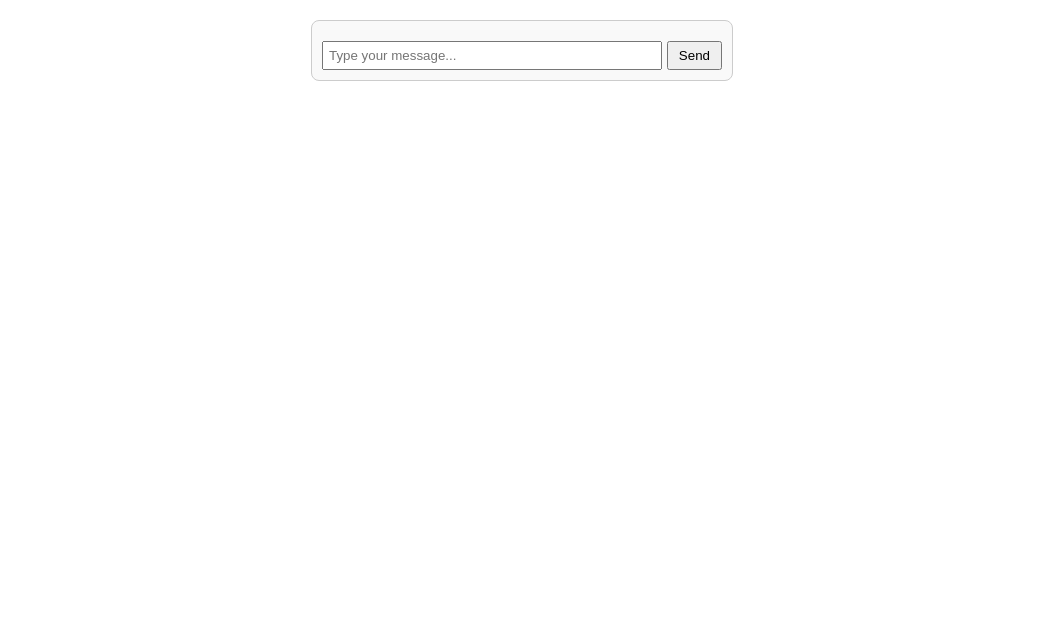
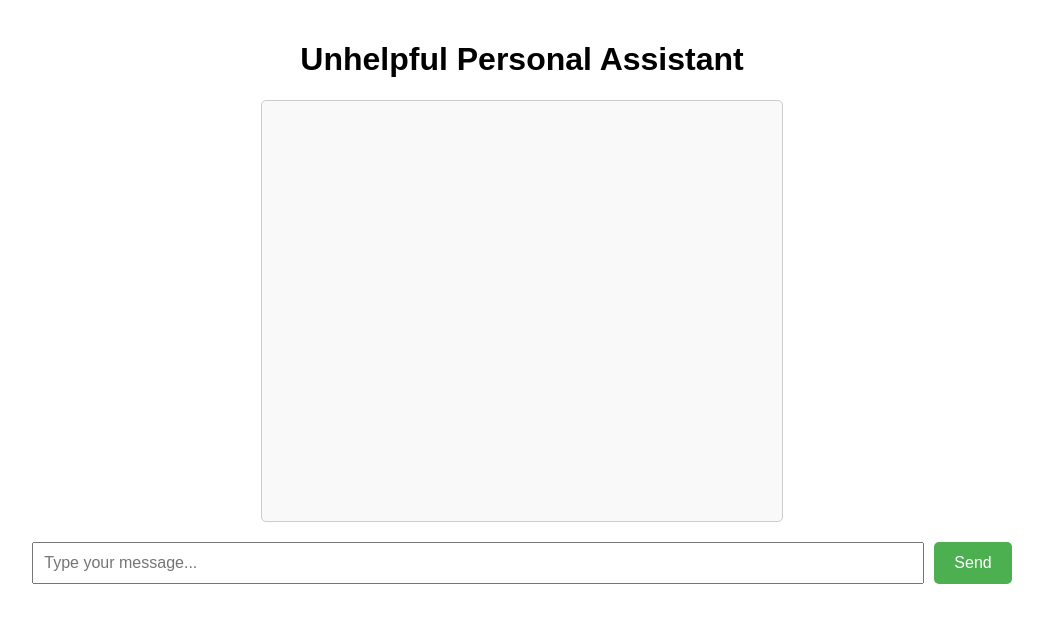
Before and after one commit to manthranatarajan/skibidiassistant, a React (Create React App) app: page / in a window 1280 px wide. Shown: the top 622 px of the page, without its empty margins (118-1161 px from the left). Built offline with nearby package versions, Linux system fonts and the light colour scheme.

Commit message:
chatbot .5done yapper d1

```diff
--- a/package.json
+++ b/package.json
@@ -6,6 +6,8 @@
     "@testing-library/jest-dom": "^5.17.0",
     "@testing-library/react": "^13.4.0",
     "@testing-library/user-event": "^13.5.0",
+    "dotenv": "^16.4.5",
+    "openai": "^4.73.1",
     "react": "^18.3.1",
     "react-dom": "^18.3.1",
     "react-scripts": "5.0.1",
--- a/src/App.css
+++ b/src/App.css
@@ -1,81 +1,59 @@
 .App {
   font-family: Arial, sans-serif;
   text-align: center;
-  margin: 20px;
+  padding: 20px;
 }
 
-.App-logo {
-  height: 40vmin;
-  pointer-events: none;
-}
-
-@media (prefers-reduced-motion: no-preference) {
-  .App-logo {
-    animation: App-logo-spin infinite 20s linear;
-  }
-}
-
-.App-header {
-  background-color: #282c34;
-  min-height: 100vh;
-  display: flex;
-  flex-direction: column;
-  align-items: center;
-  justify-content: center;
-  font-size: calc(10px + 2vmin);
-  color: white;
-}
-
-.App-link {
-  color: #61dafb;
-}
-
-/* added styling for App.js */
-
-.chat-window {
-  width: 400px;
-  margin: 0 auto;
+.chatbox {
   border: 1px solid #ccc;
-  border-radius: 8px;
+  border-radius: 5px;
+  width: 80%;
+  max-width: 500px;
+  height: 400px;
+  margin: 20px auto;
+  overflow-y: auto;
   padding: 10px;
-  background: #f9f9f9;
-}
-
-.chat-history {
-  max-height: 300px;
-  overflow-y: scroll;
-  margin-bottom: 10px;
-  text-align: left;
+  background-color: #f9f9f9;
 }
 
 .user-message {
-  color: blue;
+  text-align: right;
+  color: #4a90e2;
 }
 
-.bot-message {
-  color: green;
+.chatbot-message {
+  text-align: left;
+  color: #d9534f;
 }
 
-.chat-input {
-  display: flex;
-  gap: 5px;
+.loading {
+  font-style: italic;
+  color: gray;
 }
 
-input {
-  flex: 1;
-  padding: 5px;
+.chat-form {
+  display: flex;
+  justify-content: center;
+  gap: 10px;
+  margin-top: 10px;
 }
 
-button {
-  padding: 5px 10px;
+.chat-form input {
+  width: 70%;
+  padding: 10px;
+  font-size: 16px;
+}
+
+.chat-form button {
+  padding: 10px 20px;
+  font-size: 16px;
+  background-color: #4caf50;
+  color: white;
+  border: none;
+  border-radius: 5px;
   cursor: pointer;
 }
 
-@keyframes App-logo-spin {
-  from {
-    transform: rotate(0deg);
-  }
-  to {
-    transform: rotate(360deg);
-  }
+.chat-form button:hover {
+  background-color: #45a049;
 }
--- a/src/App.js
+++ b/src/App.js
@@ -1,4 +1,4 @@
-import logo from './logo.svg';
+//import logo from './logo.svg';
 import './App.css';
 import React, { useState } from "react";
 import { getUnhelpfulResponse } from "./chatbotlogic";
@@ -7,35 +7,59 @@ function App() {
 
   const [userInput, setUserInput] = useState("");
   const [chatHistory, setChatHistory] = useState([]);
+  const [isLoading, setIsLoading] = useState(false); // Loading indicator
 
-  const handleSendMessage = () => {
-    const botResponse = getUnhelpfulResponse(userInput);
-    setChatHistory([...chatHistory, { sender: "You", text: userInput }, { sender: "Bot", text: botResponse }]);
+  const handleSubmit = async (e) => {
+    e.preventDefault(); // Prevent page refresh
+    if (!userInput.trim()) return; // Ignore empty input
+
+    // Add user input to chat history
+    setChatHistory((prev) => [...prev, { sender: "User", text: userInput }]);
+    setIsLoading(true); // Show loading indicator
+
+    try {
+      const response = await getUnhelpfulResponse(userInput);
+      // Add chatbot response to chat history
+      setChatHistory((prev) => [...prev, { sender: "Chatbot", text: response }]);
+    } catch (error) {
+      setChatHistory((prev) => [
+        ...prev,
+        { sender: "Chatbot", text: "Oops! Something went wrong." },
+      ]);
+    }
+
+    setIsLoading(false); // Hide loading indicator
     setUserInput(""); // Clear input field
   };
 
-
   return (
     <div className="App">
-      <div className="chat-window">
-        <div className="chat-history">
+      <h1>Unhelpful Personal Assistant</h1>
+
+      <div className="chatbox">
         {chatHistory.map((message, index) => (
-            <div key={index} className={message.sender === "You" ? "user-message" : "bot-message"}>
+          <div
+            key={index}
+            className={message.sender === "User" ? "user-message" : "chatbot-message"}
+          >
             <strong>{message.sender}: </strong>
             {message.text}
           </div>
         ))}
+
+        {isLoading && <div className="loading">Chatbot is thinking...</div>}
       </div>
-        <div className="chat-input">
+
+      <form onSubmit={handleSubmit} className="chat-form">
         <input
           type="text"
+          placeholder="Type your message..."
           value={userInput}
           onChange={(e) => setUserInput(e.target.value)}
-            placeholder="Type your message..."
+          required
         />
-          <button onClick={handleSendMessage}>Send</button>
-        </div>
-      </div>
+        <button type="submit">Send</button>
+      </form>
     </div>
   );
 }
--- a/src/chatbotlogic.js
+++ b/src/chatbotlogic.js
@@ -1,16 +1,81 @@
-const responses = {
-    "remind": ["Reminder set to breathe tomorrow.", "Sure, I’ll remind you... eventually."],
-    "weather": ["It’s probably raining. Bring an umbrella or don’t, I’m not your mom."],
-    "alarm": ["Alarm set for 3:14 AM because Pi is important."],
+// Import necessary modules
+import { useState } from "react";
+
+// Function to handle chatbot logic (communicating with the backend)
+export const getUnhelpfulResponse = async (userInput) => { // Exported function
+  try {
+    // Sending the user's input to the backend server
+    const response = await fetch("http://localhost:5000/chat", {
+      method: "POST",
+      headers: {
+        "Content-Type": "application/json",
+      },
+      body: JSON.stringify({ input: userInput }),
+    });
+
+    // Handling the server's response
+    if (response.ok) {
+      const data = await response.json();
+      return data.choices[0].message.content; // Assuming the response follows OpenAI's format
+    } else {
+      console.error("Failed to get response from server:", response.statusText);
+      return "Oops, something went wrong!";
+    }
+  } catch (error) {
+    console.error("Error:", error);
+    return "Oops, something went wrong!";
+  }
+};
+
+// React component for the chatbot UI
+export const Chatbot = () => {
+  const [messages, setMessages] = useState([]);
+  const [userInput, setUserInput] = useState("");
+
+  const handleSendMessage = async () => {
+    // Display the user's message in the chat
+    const newMessage = {
+      sender: "User",
+      text: userInput,
+    };
+    setMessages((prevMessages) => [...prevMessages, newMessage]);
+
+    // Get the unhelpful response from the OpenAI API (via backend)
+    const responseText = await getUnhelpfulResponse(userInput);
+
+    // Display the assistant's sarcastic response in the chat
+    const assistantMessage = {
+      sender: "Assistant",
+      text: responseText,
+    };
+    setMessages((prevMessages) => [...prevMessages, assistantMessage]);
+
+    // Clear the input field after sending the message
+    setUserInput("");
   };
 
-  export function getUnhelpfulResponse(userInput) {
-    const words = userInput.toLowerCase().split(" ");
-    for (let key in responses) {
-      if (words.includes(key)) {
-        const randomIndex = Math.floor(Math.random() * responses[key].length);
-        return responses[key][randomIndex];
-      }
-    }
-    return "I have no idea what you mean. Probably something weird.";
-  }
+  return (
+    <div className="chatbot-container">
+      <h2>Unhelpful Personal Assistant</h2>
+      <div className="chat-window">
+        {/* Render chat messages */}
+        {messages.map((message, index) => (
+          <div key={index} className={`message ${message.sender.toLowerCase()}`}>
+            <strong>{message.sender}:</strong> {message.text}
+          </div>
+        ))}
+      </div>
+
+      <div className="input-container">
+        {/* Input for the user to type a message */}
+        <input
+          type="text"
+          placeholder="Ask me anything..."
+          value={userInput}
+          onChange={(e) => setUserInput(e.target.value)}
+        />
+        <button onClick={handleSendMessage}>Send</button>
+      </div>
+    </div>
+  );
+};
```
Also changed, not shown: server.js (added, +30 -0 lines), 2 other files (tests, documents, lock files or other folders). Lines whose indentation alone changed are shown as unchanged.
